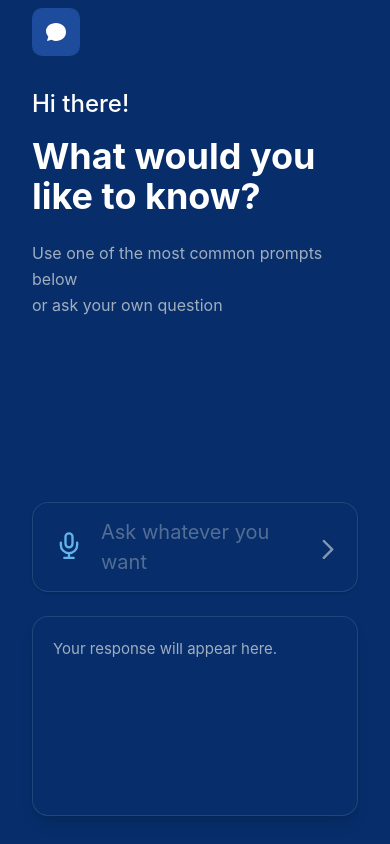
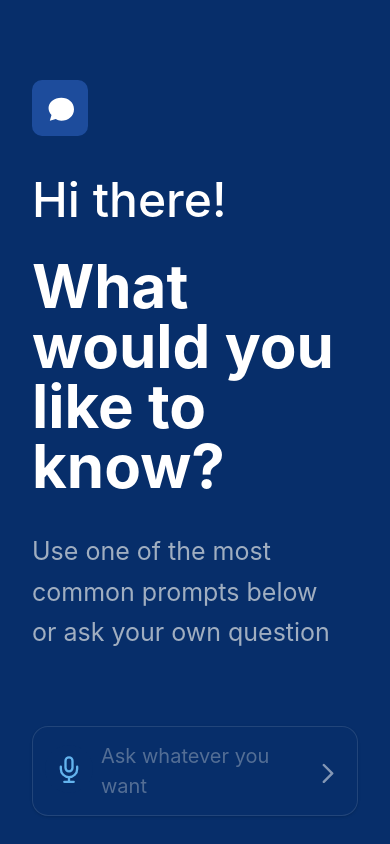
Before and after one commit to katherinek727/full_stack_test_f, a Next.js app: page / in a window 390 px wide. Built offline with nearby package versions, Linux system fonts and the light colour scheme.

Commit message:
correct text part style

```diff
--- a/app/page.tsx
+++ b/app/page.tsx
@@ -2,17 +2,17 @@ import ChatInput from "../components/ChatInput";
 
 export default function Home() {
   return (
-    <div className="min-h-screen flex flex-col justify-between px-8 sm:px-16 md:px-24 lg:px-40 py-2 md:pt-20 bg-[#072E6A]">
+    <div className="min-h-screen flex flex-col justify-between px-8 sm:px-16 md:px-24 lg:px-40 py-2 pt-20 bg-[#072E6A]">
       <div>
         {/* Chat icon */}
         <div
-          className="w-12 h-12 rounded-[10px] flex items-center justify-center mb-6 text-white"
+          className="w-14 h-14 rounded-[10px] flex items-center justify-center mb-6 text-white"
           style={{ backgroundColor: "#1D4C9C" }}
         >
           <svg
             xmlns="http://www.w3.org/2000/svg"
-            viewBox="0 0 24 24"
-            className="w-6 h-6"
+            viewBox="0 0 22 22"
+            className="w-7 h-7"
             fill="currentColor"
           >
             <path d="M12 3C6.486 3 2 6.589 2 11c0 2.066.877 3.96 2.32 5.416L3 21l4.717-1.32C9.062 20.573 10.5 21 12 21c5.514 0 10-3.589 10-9s-4.486-9-10-9z" />
@@ -20,15 +20,15 @@ export default function Home() {
         </div>
 
         {/* Headings */}
-        <h1 className="text-white text-2xl md:text-3xl font-medium mt-8">
+        <h1 className="text-white text-5xl font-medium mt-10">
           Hi there!
         </h1>
-        <h1 className="text-white text-4xl md:text-5xl font-bold mt-4">
+        <h1 className="text-white text-6xl font-bold mt-8">
           What would you like to know?
         </h1>
         <p
-          className="mt-6 mb-10 text-base md:text-lg leading-relaxed"
-          style={{ color: "var(--foreground-subtle)" }}
+          className="mt-6 mb-10 text-base leading-relaxed text-8xl"
+          style={{ color: "var(--foreground-subtle)", fontSize: "25px", marginTop: "35px" }}
         >
           Use one of the most common prompts below
           <br />
--- a/components/ChatInput.tsx
+++ b/components/ChatInput.tsx
@@ -18,6 +18,7 @@ const ChatInput: React.FC = () => {
   const [loading, setLoading] = useState(false);
   const [isRecording, setIsRecording] = useState(false);
   const [hasSent, setHasSent] = useState(false);
+  const [hasOpenedResponse, setHasOpenedResponse] = useState(false);
 
   const recognitionRef = useRef<SpeechRecognition | null>(null);
   const textareaRef = useRef<HTMLTextAreaElement | null>(null);
@@ -45,6 +46,7 @@ const ChatInput: React.FC = () => {
   const handleSend = useCallback(async () => {
     if (!input.trim()) return;
 
+    setHasOpenedResponse(true);
     setLoading(true);
     setError(null);
     setReply(null);
@@ -238,11 +240,11 @@ const ChatInput: React.FC = () => {
       </div>
 
       {/* Right: answer box */}
+      {hasOpenedResponse && (
         <div
-        className="min-h-[200px] lg:min-h-[280px] rounded-2xl p-5 shadow-lg border border-white/11"
+          className="min-h-[200px] lg:min-h-[280px] rounded-2xl p-5 shadow-lg border border-white/11 animate-rise-up"
           style={{
             backgroundColor: "#072E6A",
-          // color: "var(--foreground-subtle)",
           }}
         >
           <div className="mr-0.5 pb-1 max-h-[235px] overflow-y-auto response-scroll">
@@ -264,6 +266,7 @@ const ChatInput: React.FC = () => {
             )}
           </div>
         </div>
+      )}
     </div>
   );
 };
```
Also changed, not shown: globals.css (+15 -0 lines). Lines whose indentation alone changed are shown as unchanged.
